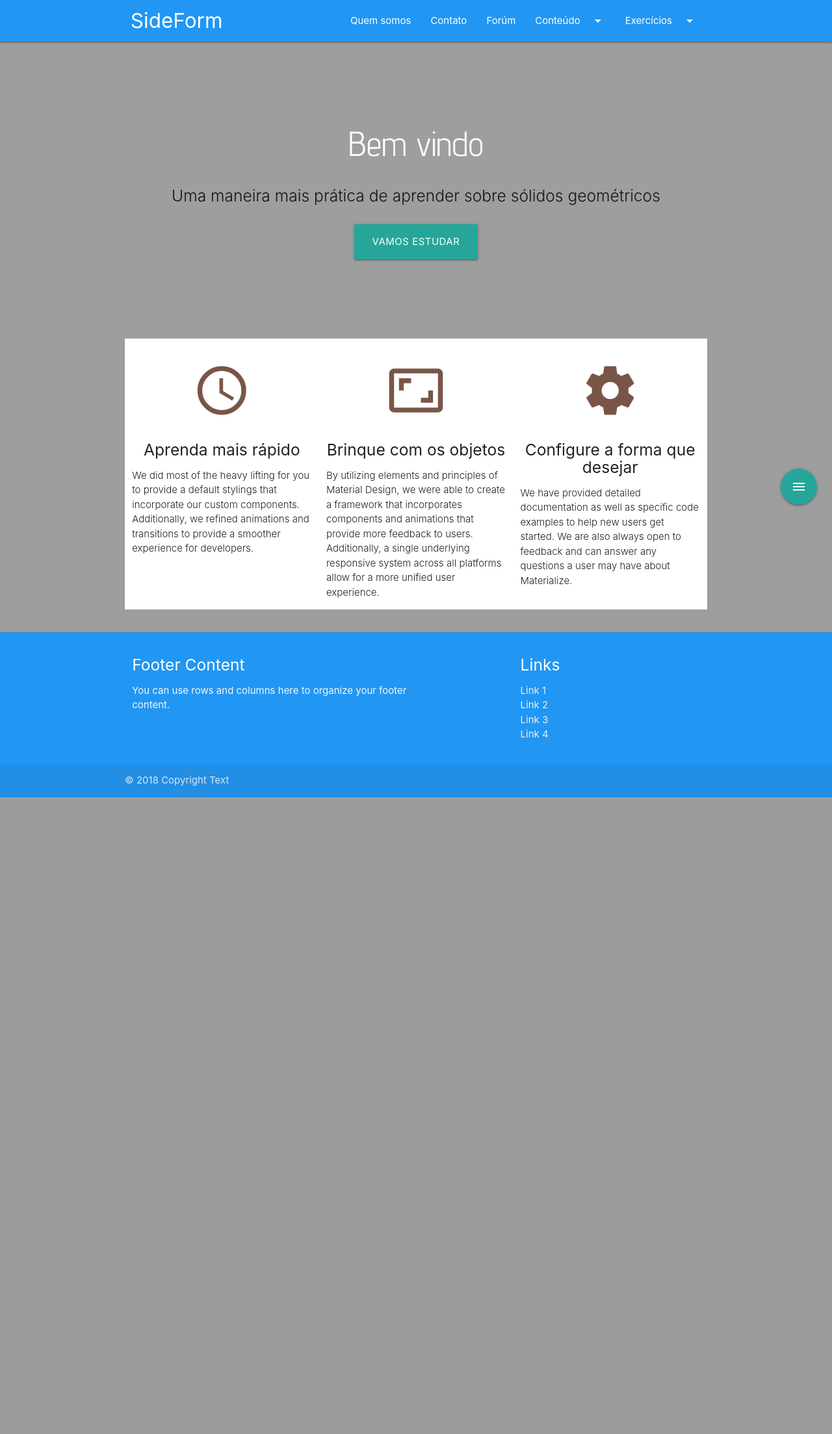
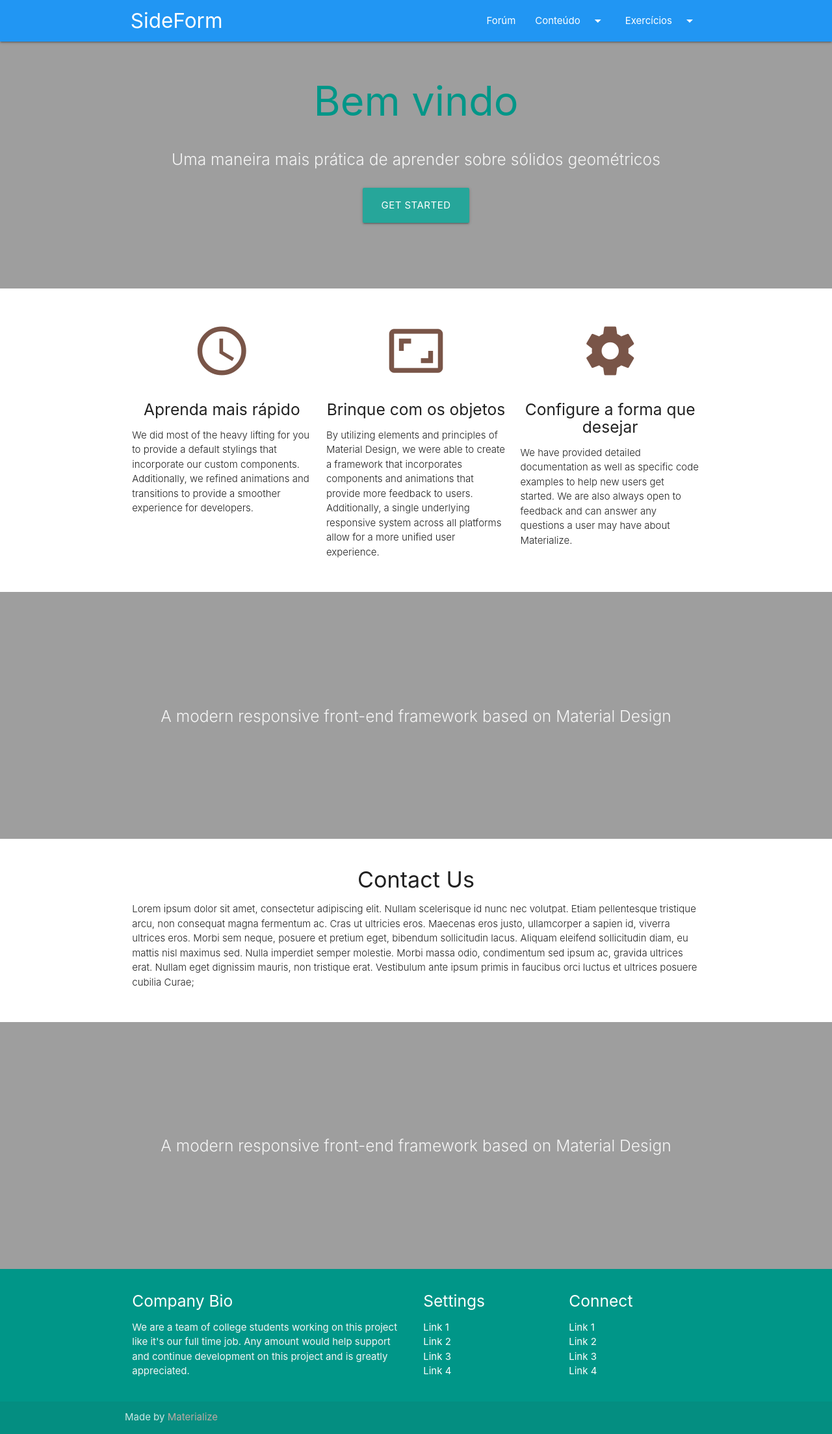
Before and after one commit to teuxsd16/Geometria_Projeto, a PHP site: page / in a window 1280 px wide. Shown: the whole page at 65% size. Before the commit the page ends 1227 px from the top, so only its background shows below. Run offline with PHP 8.4, Linux system fonts and the light colour scheme; some libraries are stand-ins or nearby versions.

Commit message:
Novo home

```diff
--- a/view/templates/index.php
+++ b/view/templates/index.php
@@ -1,8 +1,10 @@
-<!doctype html>
+
+<!DOCTYPE html>
 <html lang="en">
 <head>
-    <meta charset="utf-8">
-    <meta name="viewport" content="width=device-width, initial-scale=1, shrink-to-fit=no">
+  <meta http-equiv="Content-Type" content="text/html; charset=UTF-8"/>
+  <meta name="viewport" content="width=device-width, initial-scale=1"/>
+  <title>Parallax Template - Materialize</title>
 
     <link href="https://fonts.googleapis.com/icon?family=Material+Icons" rel="stylesheet">
     <link rel="stylesheet" href="https://cdnjs.cloudflare.com/ajax/libs/materialize/1.0.0-beta/css/materialize.min.css">
@@ -10,6 +12,11 @@
     <style type="text/css">
       #text1{
         font-family: 'Advent Pro', sans-serif;
+      }
+
+      #edit{
+        max-width: 100%;
+        height: auto;
       }
       body{
         background-size: cover;
@@ -19,11 +26,20 @@
         padding-left: 15%;
         padding-right: 15%;
       }
+      .parallax-container {
+        min-height: 380px;
+        line-height: 0;
+        height: auto;
+        color: rgba(255,255,255,.9);
+      }
+
+      .parallax-container .section {
+        width: 100%;
+      }
     </style>
 
-    <title>SideForm</title>
+</head>
 
-  </head>
 
 <?php
 
@@ -35,10 +51,7 @@
 
 ?>
 
-  <body background="<?php echo $caminhoServidor . '/view/img/cover.jpg'; ?>">
-
-    <!-- Navbar do topo-->
-    <!-- Coteúdo -->
+<body>
   <ul id="dropdown1" class="dropdown-content">
     <li><a href="#!">one</a></li>
     <li><a href="#!">two</a></li>
@@ -57,8 +70,6 @@
       <a href="index.php" class="brand-logo">&nbsp;SideForm</a>
       <a href="#" data-target="mobile-demo" class="sidenav-trigger"><i class="material-icons">menu</i></a>
       <ul id="nav-mobile" class="right hide-on-med-and-down">
-          <li><a href="sobre.php">Quem somos</a></li>
-          <li><a href="contato.php">Contato</a></li>
         <li><a href="contato.php">Forúm</a></li>
         <!-- Dropdown Trigger -->
         <li><a class="dropdown-trigger" href="#!" data-target="dropdown1">Conteúdo<i class="material-icons right">arrow_drop_down</i></a></li>
@@ -68,22 +79,27 @@
     </div>
   </nav>
   <ul class="sidenav blue" id="mobile-demo">
-      <li><a href="sobre.php">Quem somos</a></li>
-      <li><a href="contato.php">Contato</a></li>
-      <li><a id="ajuda">Ajuda</a></li>
+        <li><a href="contato.php">Forúm</a></li>
   </ul>
 
-    <!--Texto de Bem vindo-->
-    <div class="container"  style="margin-top:10%; margin-bottom:5%;">
-      <h2 class="header center white-text" id="text1">Bem vindo</h2>
+  <div id="index-banner" class="parallax-container">
+    <div class="section no-pad-bot">
+      <div class="container">
+        <br><br>
+        <h1 class="header center teal-text text-pink-2">Bem vindo</h1>
         <div class="row center">
           <h5 class="header col s12 light">Uma maneira mais prática de aprender sobre sólidos geométricos</h5>
         </div>
         <div class="row center">
-        <a href="" id="download-button" class="btn-large waves-effect waves-light ">Vamos estudar</a>
+          <a href="http://materializecss.com/getting-started.html" id="download-button" class="btn-large waves-effect waves-light teal lighten-1">Get Started</a>
         </div>
-      <br>
+        <br><br>
+
       </div>
+    </div>
+    <div class="parallax"><img id="edit" src="<?php echo $caminhoServidor . '/view/img/cover.jpg'; ?>" alt="Unsplashed background img 1"></div>
+  </div>
+
 
   <div class="container">
     <div class="section">
@@ -124,55 +140,90 @@
     </div>
   </div>
 
-    <div class="fixed-action-btn">
-      <a id="menu" class="waves-effect waves-light btn-large btn-floating" onclick="$('.tap-target').tapTarget('open')">
-        <i class="material-icons">menu</i>
-      </a>
+
+
+  <div class="parallax-container valign-wrapper">
+    <div class="section no-pad-bot">
+      <div class="container">
+        <div class="row center">
+          <h5 class="header col s12 light">A modern responsive front-end framework based on Material Design</h5>
         </div>
-    <div class="tap-target" data-target="menu">
-      <div class="tap-target-content">
-        <h5>Title</h5>
-        <p>A bunch of text</p>
+      </div>
+    </div>
+    <div class="parallax"><img src="<?php echo $caminhoServidor . '/view/img/cover2.jpg'; ?>" alt="Unsplashed background img 2"></div>
+  </div>
+
+  <div class="container">
+    <div class="section">
+
+      <div class="row">
+        <div class="col s12 center">
+          <h3><i class="mdi-content-send brown-text"></i></h3>
+          <h4>Contact Us</h4>
+          <p class="left-align light">Lorem ipsum dolor sit amet, consectetur adipiscing elit. Nullam scelerisque id nunc nec volutpat. Etiam pellentesque tristique arcu, non consequat magna fermentum ac. Cras ut ultricies eros. Maecenas eros justo, ullamcorper a sapien id, viverra ultrices eros. Morbi sem neque, posuere et pretium eget, bibendum sollicitudin lacus. Aliquam eleifend sollicitudin diam, eu mattis nisl maximus sed. Nulla imperdiet semper molestie. Morbi massa odio, condimentum sed ipsum ac, gravida ultrices erat. Nullam eget dignissim mauris, non tristique erat. Vestibulum ante ipsum primis in faucibus orci luctus et ultrices posuere cubilia Curae;</p>
         </div>
       </div>
 
-    <!--  RODAPÉ-->
-    <footer class="page-footer blue">
+    </div>
+  </div>
+
+
+  <div class="parallax-container valign-wrapper">
+    <div class="section no-pad-bot">
+      <div class="container">
+        <div class="row center">
+          <h5 class="header col s12 light">A modern responsive front-end framework based on Material Design</h5>
+        </div>
+      </div>
+    </div>
+    <div class="parallax"><img src="<?php echo $caminhoServidor . '/view/img/cover3.jpg'; ?>" alt="Unsplashed background img 3"></div>
+  </div>
+
+  <footer class="page-footer teal">
     <div class="container">
       <div class="row">
         <div class="col l6 s12">
-               <h5 class="white-text">Footer Content</h5>
-               <p class="grey-text text-lighten-4">You can use rows and columns here to organize your footer content.</p>
+          <h5 class="white-text">Company Bio</h5>
+          <p class="grey-text text-lighten-4">We are a team of college students working on this project like it's our full time job. Any amount would help support and continue development on this project and is greatly appreciated.</p>
+
+
         </div>
-             <div class="col l4 offset-l2 s12">
-               <h5 class="white-text">Links</h5>
+        <div class="col l3 s12">
+          <h5 class="white-text">Settings</h5>
           <ul>
-                 <li><a class="grey-text text-lighten-3" href="#!">Link 1</a></li>
-                 <li><a class="grey-text text-lighten-3" href="#!">Link 2</a></li>
-                 <li><a class="grey-text text-lighten-3" href="#!">Link 3</a></li>
-                 <li><a class="grey-text text-lighten-3" href="#!">Link 4</a></li>
+            <li><a class="white-text" href="#!">Link 1</a></li>
+            <li><a class="white-text" href="#!">Link 2</a></li>
+            <li><a class="white-text" href="#!">Link 3</a></li>
+            <li><a class="white-text" href="#!">Link 4</a></li>
+          </ul>
+        </div>
+        <div class="col l3 s12">
+          <h5 class="white-text">Connect</h5>
+          <ul>
+            <li><a class="white-text" href="#!">Link 1</a></li>
+            <li><a class="white-text" href="#!">Link 2</a></li>
+            <li><a class="white-text" href="#!">Link 3</a></li>
+            <li><a class="white-text" href="#!">Link 4</a></li>
           </ul>
         </div>
       </div>
     </div>
     <div class="footer-copyright">
       <div class="container">
-           © 2018 Copyright Text
+      Made by <a class="brown-text text-lighten-3" href="http://materializecss.com">Materialize</a>
       </div>
     </div>
   </footer>
 
 
-    <script src="https://code.jquery.com/jquery-3.2.1.slim.min.js"></script>
-    <script src="https://cdnjs.cloudflare.com/ajax/libs/materialize/1.0.0-beta/js/materialize.min.js"></script>
+  <!--  Scripts-->
+  <script src="https://code.jquery.com/jquery-2.1.1.min.js"></script>
+  <script src="<?php echo $caminhoServidor . '/view/js/materialize.min.js'; ?>"></script>
   <script type="text/javascript">
-
   $(document).ready(function(){
-        $('.sidenav').sidenav();
-        $('.tap-target').tapTarget();
+  $('.parallax').parallax();
   $(".dropdown-trigger").dropdown();
   });
-
   </script>
   </body>
 </html>
```
Also changed, not shown: view/templates/index2.php (deleted, +0 -217 lines), view/img/cover.jpg. Lines whose indentation alone changed are shown as unchanged.
